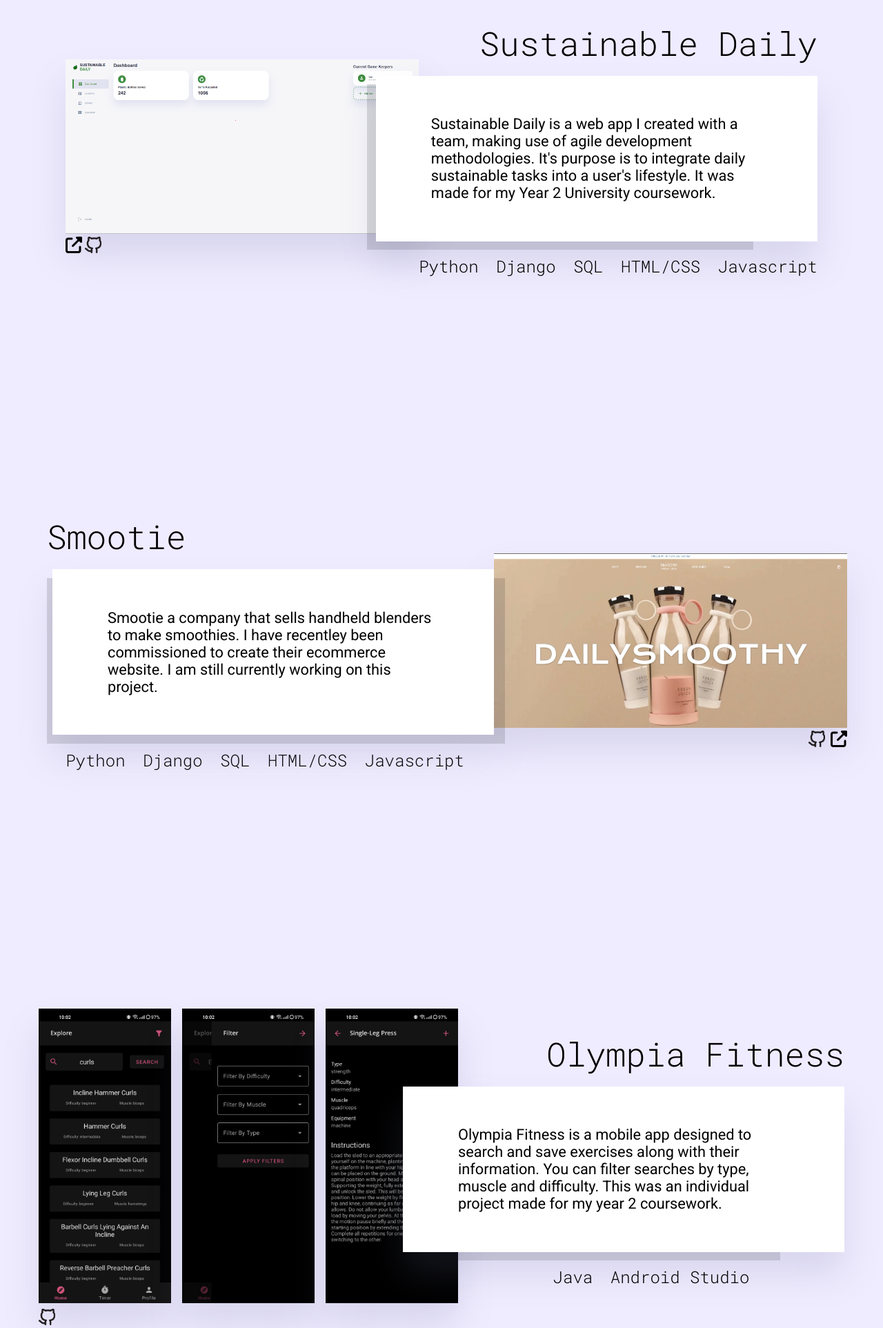
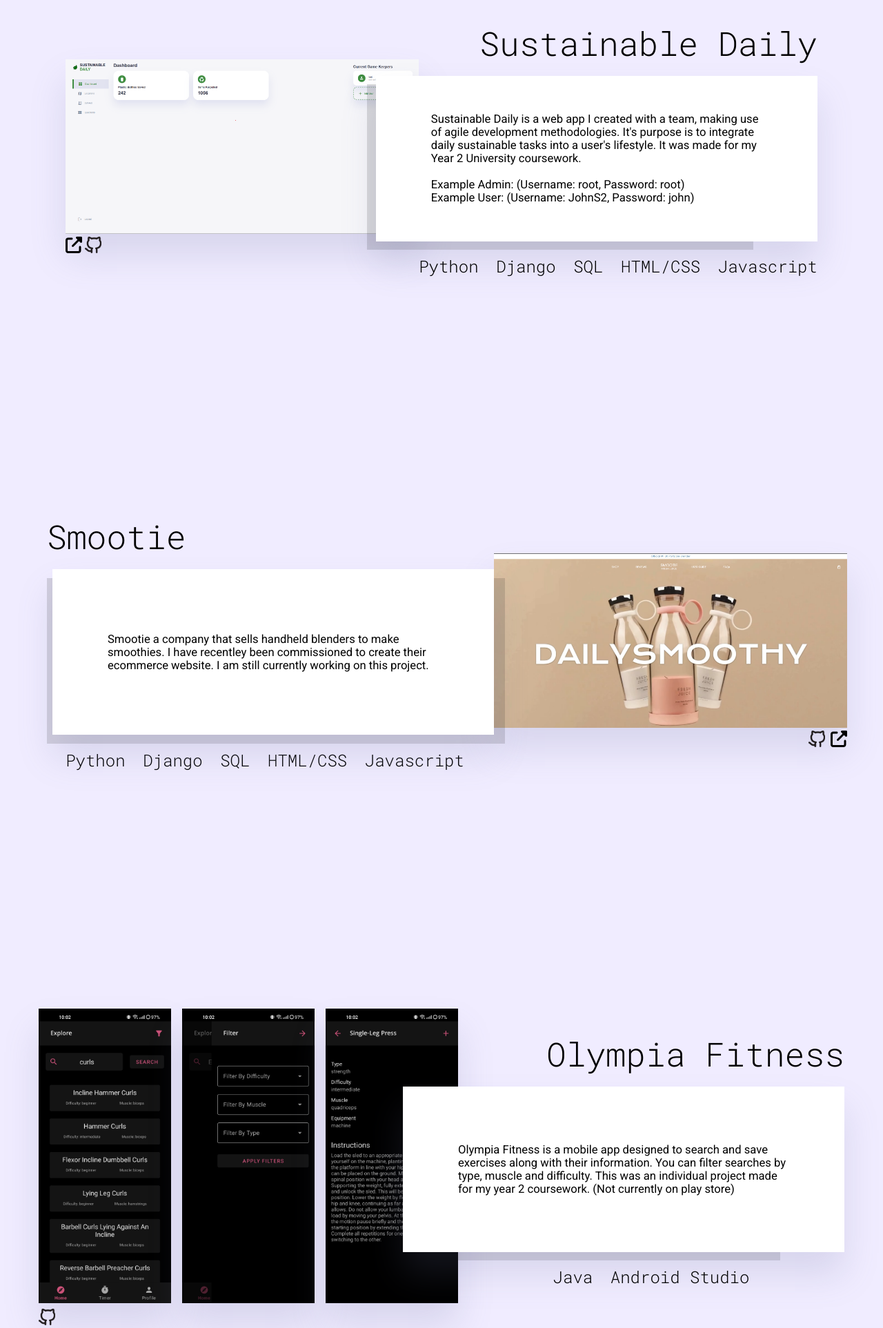
Before and after one commit to Josh-Cox/portfolio, a Flask app: page / in a window 1280 px wide. Shown: the part 1948-3873 px from the top of the page at 69% size. Run offline with Flask 3, Linux system fonts and the light colour scheme.

Commit message:
Added example users

```diff
--- a/static/css/index.css
+++ b/static/css/index.css
@@ -224,7 +224,7 @@
 
 .project-text {
     font-family: "Roboto";
-    font-size: clamp(1rem, 1.7vw, 1.7rem);
+    font-size: clamp(.5rem, 1.3vw, 1.7rem);
     font-weight: 400;
     margin-left: 5rem;
     margin-right: 5rem;
--- a/templates/index.html
+++ b/templates/index.html
@@ -81,7 +81,11 @@
                                 making use of agile development methodologies.
                                 It's purpose is to integrate daily sustainable tasks
                                 into a user's lifestyle. It was made for my Year 2
-                                University coursework.
+                                University coursework.<br>
+                                <br>
+
+                                Example Admin: (Username: root, Password: root)<br>
+                                Example User: (Username: JohnS2, Password: john)
                             </div>
                         </div>
                         <div class="grey-box"></div>
@@ -156,7 +160,7 @@
                                 Olympia Fitness is a mobile app designed to search and
                                 save exercises along with their information. You can filter
                                 searches by type, muscle and difficulty. This was an individual
-                                project made for my year 2 coursework.
+                                project made for my year 2 coursework. (Not currently on play store)
                             </div>
                         </div>
                         <div class="grey-box"></div>
```
